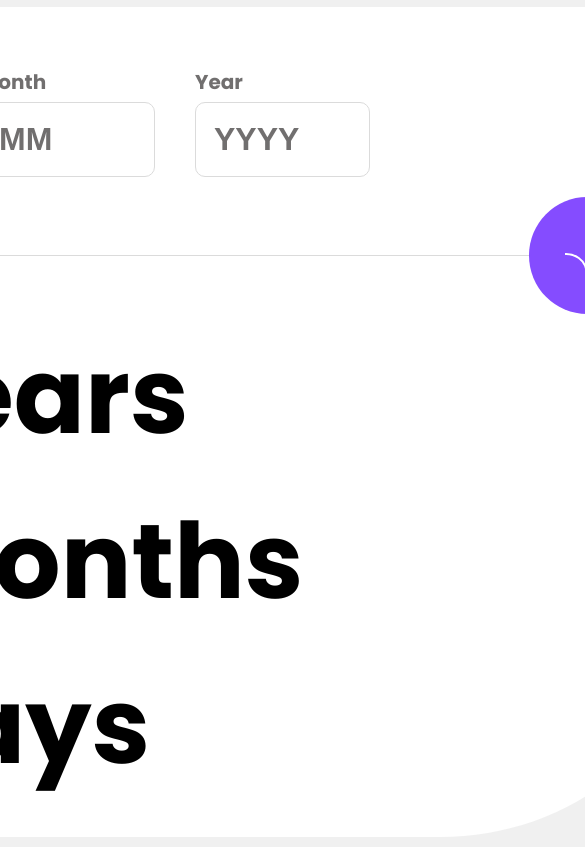
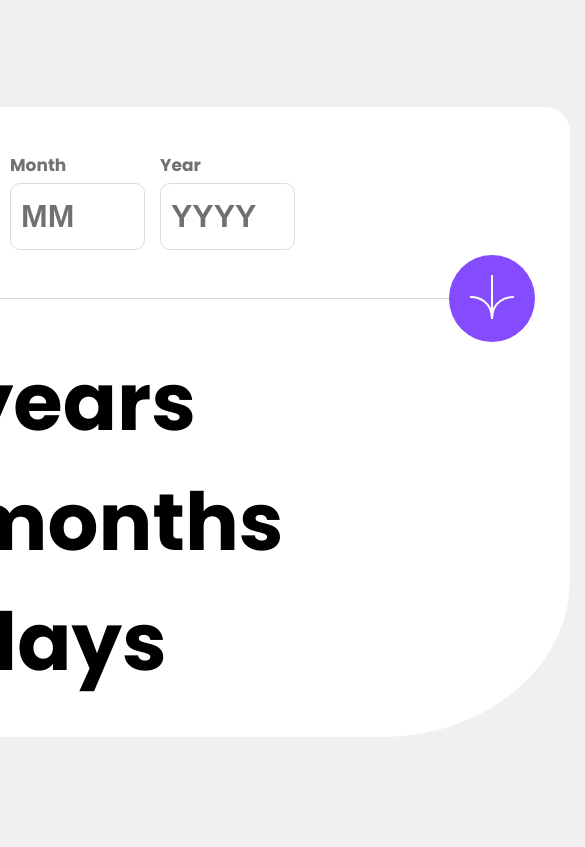
Before and after one commit to kasimugur/age-culculator-app, a React (Vite) app: page / in a window 390 px wide. Shown: the top 847 px of the page, 585 px wide, since content can reach past the window. Built offline with nearby package versions, Linux system fonts and the light colour scheme.

Commit message:
mobile responsize added

```diff
--- a/src/App.jsx
+++ b/src/App.jsx
@@ -98,7 +98,7 @@ function App() {
       {/* <AgeCalculator /> */}
       <div className="app">
         <div className="container-fluid ">
-          <div className="header">
+          {/* <div className="header"> */}
             <form className="form" onSubmit={handleSubmit}>
               <div className="today">
                 <label htmlFor="day" style={{
@@ -143,10 +143,11 @@ function App() {
             </form>
 
 
-          </div>
+          {/* </div> */}
           <div className="line">
-            <span></span>
+            <span className="span1"></span>
             <button onClick={updatedToday} >{iconArrow}</button>
+            <span className="span2"></span>
           </div>
           <div className="card">
             <div className="box">
--- a/src/style.scss
+++ b/src/style.scss
@@ -15,63 +15,60 @@ $FontSizeIput: 32px;
   box-sizing: border-box;
 }
 
-
-
-@media screen and (min-width:375px) {
+@media screen and (max-width:376px) {
   body {
     font-family: "Poppins", sans-serif;
     display: flex;
     align-items: center;
     justify-content: center;
     background-color: $OfWhite;
-    // width: 100%;
     height: 100vh;
   }
 
   .app {
     background-color: $White;
-    max-width: 1000px;
-    padding: 40px;
-    height: 830px;
-    border-radius: 25px 25px 25% 25px;
-    // flex-wrap: wrap;
-
+    width: 330px;
+    padding: 25px;
+    height: 630px;
+    border-radius: 25px 25px 100px 25px;
 
     .container-fluid {
-      width: 900px;
-      height: 800px;
+      margin: 15px 0;
+      width: 300px;
+      height: 600px;
       display: flex;
       flex-direction: column;
 
-      .header {
+      // .header {
 
       .form {
         display: flex;
 
-          width: 100%;
+        // width: 80%;
 
         .today {
-            padding: 20px;
+          padding: 2px;
           display: flex;
           flex-direction: column;
-            gap: 5px;
+          margin-right: 5px;
 
           label {
-              font-size: 20px;
+            font-size: 17px;
             font-weight: bold;
             color: $SmokeyGrey;
           }
 
-            input[type=number] {
+          input {
             font-size: $FontSizeIput;
             border: 0.5px solid $LightGrey;
             border-radius: 10px;
-              padding: 18px;
-
-              width: 175px;
+            padding: 14px 10px;
+            width: 90px;
+            font-weight: bold;
 
             &::placeholder {
-                font-weight: bold;
+              font-weight: 600;
+              font-size: 25px;
               color: $SmokeyGrey;
             }
 
@@ -80,23 +77,38 @@ $FontSizeIput: 32px;
               -webkit-appearance: none;
               margin: 0;
             }
+
+            &:focus {
+              outline: none;
+              border: 1px solid $Purple;
+            }
           }
 
           span {
-              margin-top: 3px;
+            font-size: 13px;
+            margin-top: 2px;
             color: $LightRed;
+
           }
 
         }
       }
-      }
+
+      // }
 
       .line {
+        margin: 35px 0;
         display: flex;
         align-items: center;
 
-        span {
-          width: 100%;
+        .span1 {
+          width: 40%;
+          border-bottom: 1px solid $LightGrey;
+        }
+
+        .span2 {
+          order: 2;
+          width: 40%;
           border-bottom: 1px solid $LightGrey;
         }
 
@@ -105,7 +117,7 @@ $FontSizeIput: 32px;
           border: none;
           background-color: $Purple;
           border-radius: 50%;
-          padding: 35px;
+          padding: 10px;
 
           &:hover {
             background-color: $OffBlack;
@@ -124,23 +136,161 @@ $FontSizeIput: 32px;
         .box {
           display: flex;
           align-items: center;
-          // font-size: 50px;
-          gap: 10px;
+          gap: 5px;
           align-content: center;
+          width: 100%;
 
           h1 {
             font-weight: bold;
-            font-size: 110px;
+            font-size: 54px;
             color: $Purple;
           }
 
           span {
             font-weight: bold;
-            font-size: 105px;
-
+            font-size: 54px;
+            padding: 4px 6px;
           }
         }
       }
     }
   }
 }
+
+
+
+@media screen and (min-width:376px) {
+  body {
+    font-family: "Poppins", sans-serif;
+    display: flex;
+    align-items: center;
+    justify-content: center;
+    background-color: $OfWhite;
+    height: 100vh;
+  }
+
+  .app {
+    background-color: $White;
+    width: 750px;
+    padding: 25px;
+    height: 630px;
+    border-radius: 25px 25px 25% 25px;
+
+    .container-fluid {
+      margin: 15px 10px;
+      width: 680px;
+      height: 530px;
+      display: flex;
+      flex-direction: column;
+
+      // .header {
+
+      .form {
+        display: flex;
+
+        // width: 80%;
+
+        .today {
+          padding: 5px;
+          display: flex;
+          flex-direction: column;
+          gap: 5px;
+          margin-right: 5px;
+
+          label {
+            font-size: 17px;
+            font-weight: bold;
+            color: $SmokeyGrey;
+          }
+
+          input {
+            font-size: $FontSizeIput;
+            border: 0.5px solid $LightGrey;
+            border-radius: 10px;
+            padding: 14px 10px;
+            width: 135px;
+            font-weight: bold;
+
+            &::placeholder {
+              font-weight: bold;
+              color: $SmokeyGrey;
+            }
+
+            &::-webkit-inner-spin-button,
+            ::-webkit-outer-spin-button {
+              -webkit-appearance: none;
+              margin: 0;
+            }
+
+            &:focus {
+              outline: none;
+              border: 1px solid $Purple;
+            }
+          }
+
+          span {
+            font-size: 13px;
+            margin-top: 2px;
+            color: $LightRed;
+
+          }
+
+        }
+      }
+
+      // }
+
+      .line {
+        display: flex;
+        align-items: center;
+
+        span {
+          width: 80%;
+          border-bottom: 1px solid $LightGrey;
+        }
+
+        button {
+          order: 1;
+          border: none;
+          background-color: $Purple;
+          border-radius: 50%;
+          padding: 20px;
+
+          &:hover {
+            background-color: $OffBlack;
+          }
+        }
+
+
+      }
+
+      .card {
+        width: 100%;
+        display: flex;
+        flex-direction: column;
+        justify-content: center;
+
+        .box {
+          display: flex;
+          align-items: center;
+          gap: 5px;
+          align-content: center;
+          width: 100%;
+
+          h1 {
+            font-weight: bold;
+            font-size: 80px;
+            color: $Purple;
+          }
+
+          span {
+            font-weight: bold;
+            font-size: 80px;
+            padding: 0 10px;
+          }
+        }
+      }
+    }
+  }
+
+}
```
Lines whose indentation alone changed are shown as unchanged.
